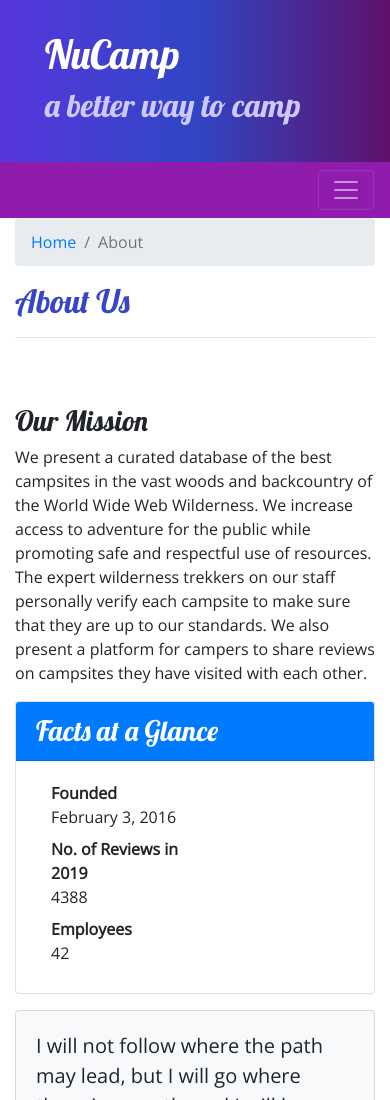
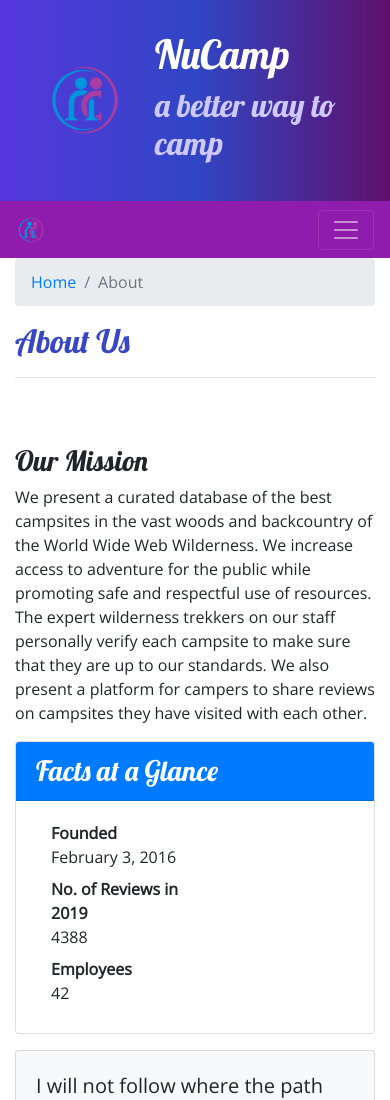
Before and after one commit to Dina2703/week2, a website: page aboutus.html in a window 390 px wide. Shown: the top 1100 px of the page. Drawn offline with nearby package versions, Linux system fonts and the light colour scheme.

Commit message:
fixed some bugs and added logos to aboutus and contactus pages

```diff
--- a/aboutus.html
+++ b/aboutus.html
@@ -20,6 +20,9 @@
     <header class="jumbotron jumbotron-fluid">
         <div class="container">
             <div class="row">
+                <div class="col-4 col-sm-3 col-md2 align-self-center">
+                    <a href="index.html"><img src="img/logo.png" alt="a logo" class="img-fluid"></a>
+                </div>
                 <div class="col">
                     <h1>NuCamp</h1>
                     <h2>a better way to camp</h2>
@@ -30,7 +33,8 @@
 
     <nav class="navbar navbar-expand-sm navbar-dark sticky-top ">
         <div class="container">
-            <button class="navbar-toggler ml-auto" type="button" data-toggle="collapse" data-target="#nucampNavbar"> <span class="navbar-toggler-icon"></span>
+            <a class="navbar-brand" href="index.html"><img src="img/logo.png" alt="a logo" height="30" width="30"></a>
+            <button class="navbar-toggler" type="button" data-toggle="collapse" data-target="#nucampNavbar"> <span class="navbar-toggler-icon"></span>
             </button>
             <div class="collapse navbar-collapse" id="nucampNavbar">
                 <ul class="navbar-nav">
```
Also changed, not shown: contactus.html (+7 -3 lines), index.html (+1 -1 lines).
